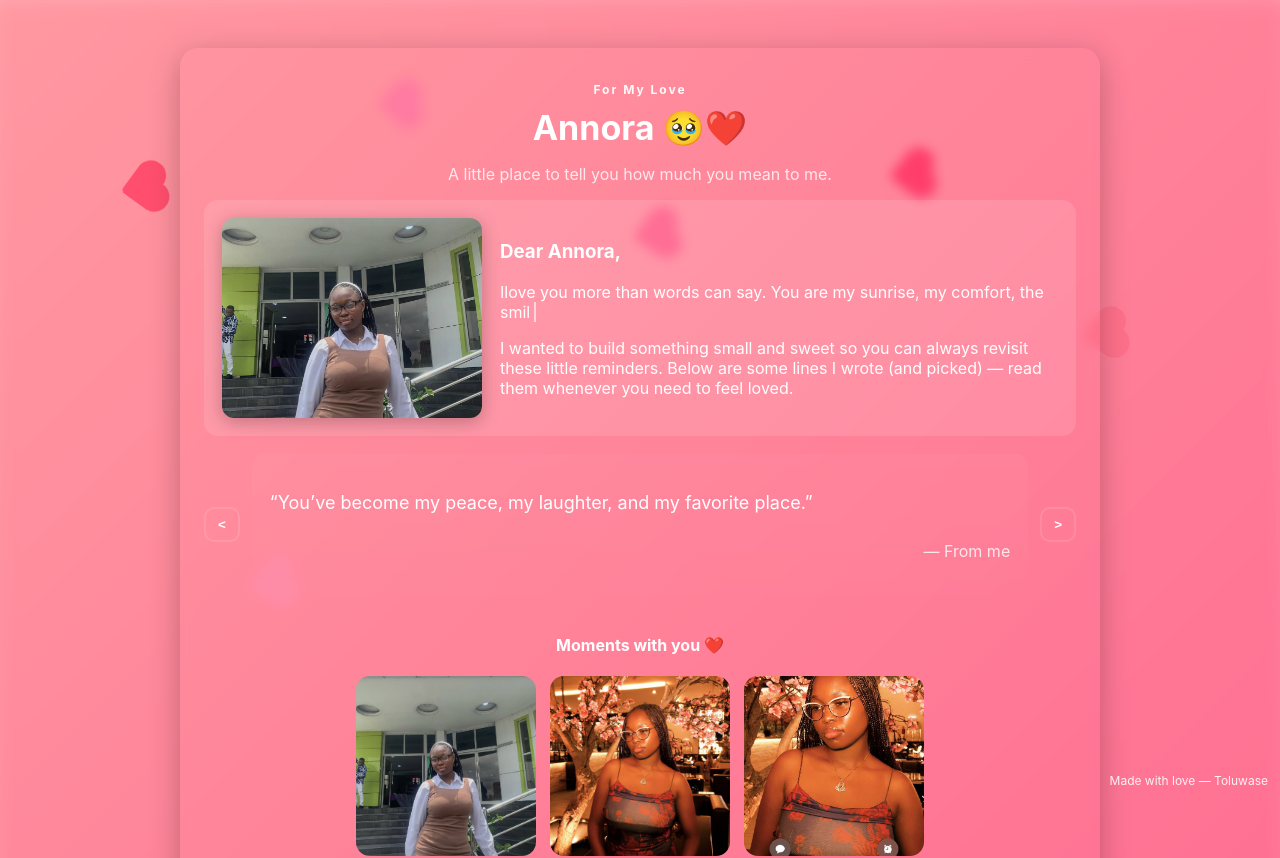
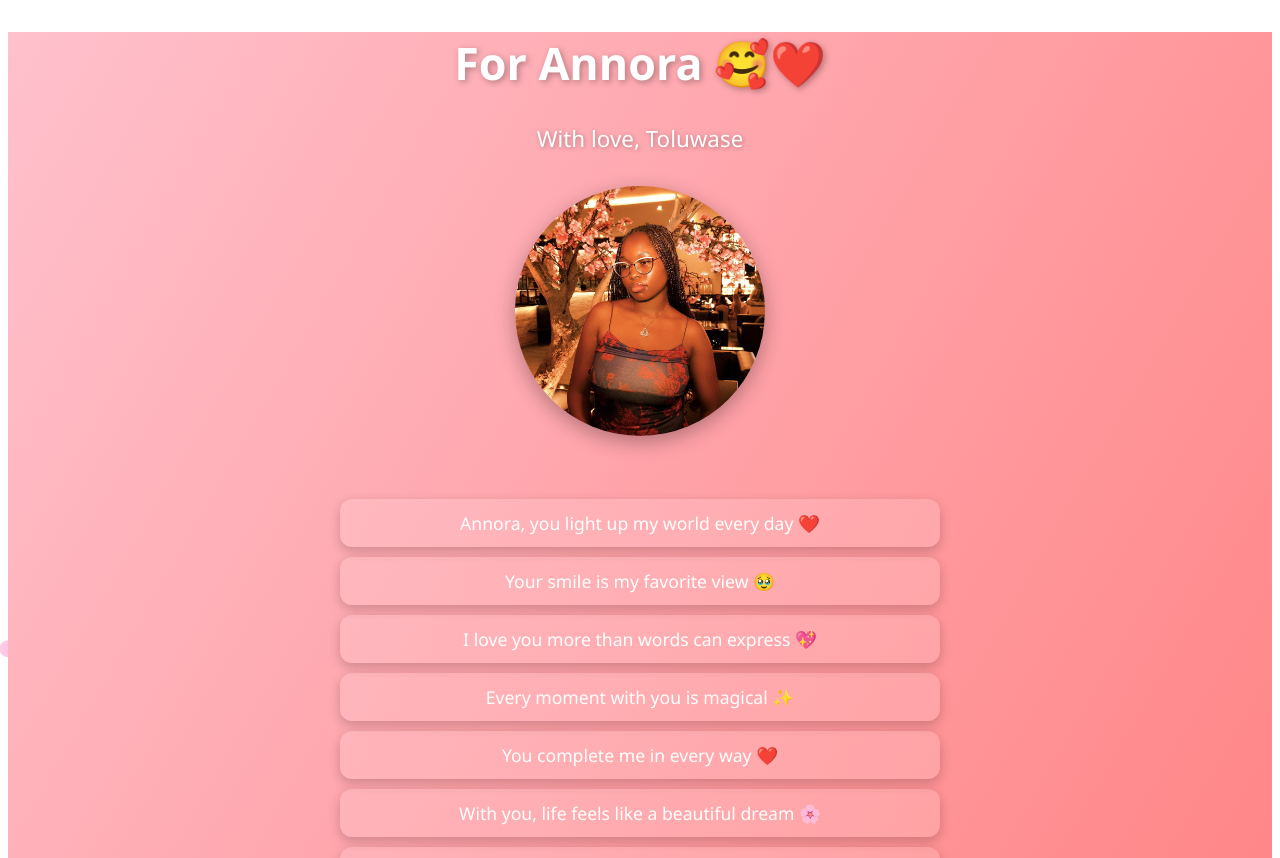
Before and after one commit to tolucodehub/for-my-love, a React (Vite) app: page / in a window 1280 px wide. Shown: the top 858 px of the page. Built offline with nearby package versions, Linux system fonts and the light colour scheme.

Commit message:
Updateapp: single image + floating heart effects

```diff
--- a/src/App.jsx
+++ b/src/App.jsx
@@ -1,125 +1,94 @@
-import React, { useEffect, useState } from "react";
+import { useEffect } from "react";
+import "./styles.css";
 
-const HER_NAME = "Annora";
-const SIGN_NAME = "Toluwase";
-
+// Heartfelt messages
 const MESSAGES = [
-  "Every day with you feels like a dream I never want to wake up from.",
-  "You’ve become my peace, my laughter, and my favorite place.",
-  "Even on my worst days, your love makes everything better.",
-  "If I could describe love in one word, it would simply be you.",
-  "You’re not just part of my story — you’re the best chapter.",
-  "My heart found its rhythm when it found you.",
-  "No poem or song could ever explain how deeply I love you.",
-  "Every beat of my heart whispers your name.",
-  "You’re my forever person, and I thank God for you every day.",
-  "If loving you is a journey, I never want to reach the destination."
+  "Annora, you light up my world every day ❤️",
+  "Your smile is my favorite view 🥹",
+  "I love you more than words can express 💖",
+  "Every moment with you is magical ✨",
+  "You complete me in every way ❤️",
+  "With you, life feels like a beautiful dream 🌸",
+  "Your love gives me strength 💪💞",
+  "You’re my forever and always 🥰",
+  "I cherish every laugh, every hug, every kiss 💓",
+  "Thank you for being you, my love 💖"
 ];
 
-function HeartParticles() {
-  // Simple decorative hearts using CSS animated elements
-  const hearts = Array.from({length: 12});
-  return (
-    <div className="hearts">
-      {hearts.map((_, i) => <div key={i} className={"heart heart-"+(i%6)} />)}
-    </div>
-  )
+export default function App() {
+  useEffect(() => {
+    // Background music (optional)
+    const audio = new Audio("/romantic.mp3");
+    audio.loop = true;
+    audio.volume = 0.2;
+    audio.play().catch(e => console.log("Audio play blocked by browser:", e));
+
+    // Gentle floating heart particles
+    const canvas = document.createElement("canvas");
+    canvas.id = "heartCanvas";
+    document.body.appendChild(canvas);
+    const ctx = canvas.getContext("2d");
+    let hearts = [];
+
+    function resize() {
+      canvas.width = window.innerWidth;
+      canvas.height = window.innerHeight;
+    }
+    window.addEventListener("resize", resize);
+    resize();
+
+    function createHeart() {
+      hearts.push({
+        x: Math.random() * canvas.width,
+        y: canvas.height + 20,
+        size: 10 + Math.random() * 15,
+        speed: 0.5 + Math.random() * 1.5,
+        opacity: 0.3 + Math.random() * 0.4
+      });
     }
 
-function Typewriter({text, speed=40}) {
-  const [display, setDisplay] = useState("");
-  useEffect(()=> {
-    let i = 0;
-    setDisplay("");
-    const t = setInterval(()=> {
-      setDisplay(prev => prev + text[i]);
-      i++;
-      if (i >= text.length) clearInterval(t);
-    }, speed);
-    return ()=> clearInterval(t);
-  }, [text, speed]);
-  return <span className="typewriter">{display}</span>
+    function draw() {
+      ctx.clearRect(0, 0, canvas.width, canvas.height);
+      hearts.forEach((heart, index) => {
+        ctx.beginPath();
+        ctx.fillStyle = `rgba(255, 105, 180, ${heart.opacity})`; // soft pink
+        ctx.arc(heart.x, heart.y, heart.size / 2, 0, Math.PI * 2);
+        ctx.fill();
+        heart.y -= heart.speed;
+        if (heart.y + heart.size < 0) hearts.splice(index, 1);
+      });
+      requestAnimationFrame(draw);
     }
 
-export default function App() {
-  const [loading, setLoading] = useState(true);
-  const [index, setIndex] = useState(0);
+    setInterval(createHeart, 500); // gentle new heart every 0.5s
+    draw();
 
-  useEffect(()=> {
-    const timer = setTimeout(()=> setLoading(false), 2600);
-    return ()=> clearTimeout(timer)
-  }, [])
-
-  useEffect(()=> {
-    const autoplay = setInterval(()=> {
-      setIndex(i => (i+1) % MESSAGES.length);
-    }, 5000);
-    return ()=> clearInterval(autoplay);
+    return () => {
+      window.removeEventListener("resize", resize);
+      document.body.removeChild(canvas);
+    };
   }, []);
 
   return (
-    <div className="page">
-      <div className="bg-gradient" />
-      <HeartParticles />
-
-      {loading ? (
-        <section className="center-card intro">
-          <div className="loader-heart" />
-          <h1>Something beautiful is loading…</h1>
-          <p className="muted">I made this just for you, {HER_NAME}.</p>
-        </section>
-      ) : (
-        <main className="center-card content">
+    <div className="app">
       <header className="header">
-            <h2 className="small">For My Love</h2>
-            <h1>Annora 🥹❤️</h1>
-            <p className="muted">A little place to tell you how much you mean to me.</p>
+        <h1>For Annora 🥰❤️</h1>
+        <h3>With love, Toluwase</h3>
       </header>
 
-          <section className="message-card">
-            <div className="left">
-              <div className="photo-placeholder">
-                <img src="/annora1.jpg" alt="Annora" className="photo" />
-              </div>
-            </div>
-            <div className="right">
-              <h3>Dear <span className="accent">{HER_NAME}</span>,</h3>
-              <p className="main-para">
-                <Typewriter text={`I love you more than words can say. You are my sunrise, my comfort, the smile that starts my day.`} />
-              </p>
-              <p className="main-para">
-                I wanted to build something small and sweet so you can always revisit these little reminders. Below are some lines I wrote (and picked) — read them whenever you need to feel loved.
-              </p>
-            </div>
+      <section className="photo-placeholder">
+        <img src="/annora2.jpg" alt="Annora" className="photo" />
       </section>
 
-          <section className="carousel">
-            <button className="nav" onClick={()=> setIndex(i => (i-1 + MESSAGES.length) % MESSAGES.length)}>&lt;</button>
-            <article className="card">
-              <p className="quote">“{MESSAGES[index]}”</p>
-              <p className="from muted">— From me</p>
-            </article>
-            <button className="nav" onClick={()=> setIndex(i => (i+1) % MESSAGES.length)}>&gt;</button>
-          </section>
-
-          <section className="photo-gallery">
-            <h4>Moments with you ❤️</h4>
-            <div className="gallery-grid">
-              <img src="/annora1.jpg" alt="Annora 1" />
-              <img src="/annora2.jpg" alt="Annora 2" />
-              <img src="/annora3.jpg" alt="Annora 3" />
-            </div>
+      <section className="messages">
+        {MESSAGES.map((msg, idx) => (
+          <p key={idx} className="message">{msg}</p>
+        ))}
       </section>
 
       <footer className="footer">
-            <p>Forever yours,</p>
-            <p className="signature">{SIGN_NAME} ❤️</p>
-            <button className="restart" onClick={()=> { setLoading(true); setTimeout(()=> setLoading(false), 800) }}>View Intro Again</button>
+        <p>💞 Made with love for Annora by Toluwase 💞</p>
       </footer>
-
-        </main>
-      )}
-      <aside className="floating-credit">Made with love — Toluwase</aside>
     </div>
-  )
+  );
 }
--- a/src/styles.css
+++ b/src/styles.css
@@ -1,119 +1,73 @@
-:root{
-  --bg1: #ff9aa2;
-  --bg2: #ff6f91;
-  --accent: #ff4d6d;
-  --muted: rgba(255,255,255,0.85);
-  --card-bg: rgba(255,255,255,0.12);
+/* Heart particle canvas */
+#heartCanvas {
+  position: fixed;
+  top: 0;
+  left: 0;
+  pointer-events: none; /* lets clicks go through */
+  z-index: 0; /* behind content */
 }
 
-*{box-sizing:border-box}
-html,body,#root{height:100%;margin:0;font-family:Inter, ui-sans-serif, system-ui, -apple-system, "Segoe UI", Roboto, "Helvetica Neue", Arial;}
-.page{position:relative;min-height:100vh;overflow:hidden;color:white}
-
-/* gradient background */
-.bg-gradient{
-  position:absolute;inset:0;background:linear-gradient(135deg,var(--bg1),var(--bg2));filter:blur(18px) saturate(1.05);transform:scale(1.05);z-index:0;
+.app {
+  position: relative;
+  z-index: 1; /* content above hearts */
+  font-family: 'Segoe UI', sans-serif;
+  text-align: center;
+  color: #fff;
+  background: linear-gradient(120deg, #ffc1cc, #ff7f7f);
+  min-height: 100vh;
 }
 
-/* hearts */
-.hearts{position:absolute;inset:0;pointer-events:none;z-index:1}
-.heart{position:absolute;width:28px;height:28px;background:transparent;transform:translate(-50%,-50%) rotate(45deg);border-radius:4px;opacity:0.9}
-.heart::before,.heart::after{content:"";position:absolute;width:28px;height:28px;background:inherit;border-radius:50%}
-.heart::before{top:-14px;left:0}
-.heart::after{left:14px;top:0}
-.heart-0{left:10%;top:20%;background:var(--accent);animation:float 9s ease-in-out infinite;}
-.heart-1{left:30%;top:10%;background:#ff7aa1;animation:float 7s ease-in-out infinite;}
-.heart-2{left:50%;top:25%;background:#ff5a87;animation:float 11s ease-in-out infinite;}
-.heart-3{left:70%;top:18%;background:#ff3d6b;animation:float 8s ease-in-out infinite;}
-.heart-4{left:85%;top:35%;background:#ff6f8a;animation:float 10s ease-in-out infinite;}
-.heart-5{left:20%;top:60%;background:#ff8aa6;animation:float 12s ease-in-out infinite;}
-.heart-6{left:40%;top:70%;background:#ff5b8b;animation:float 9s ease-in-out infinite;}
-.heart-7{left:60%;top:75%;background:#ff3d6b;animation:float 7s ease-in-out infinite;}
-.heart-8{left:80%;top:65%;background:#ff7aa1;animation:float 13s ease-in-out infinite;}
-.heart-9{left:5%;top:80%;background:#ff6f8a;animation:float 10s ease-in-out infinite;}
-.heart-10{left:92%;top:85%;background:#ff4a74;animation:float 11s ease-in-out infinite;}
-.heart-11{left:50%;top:90%;background:#ff6f91;animation:float 9s ease-in-out infinite;}
-
-@keyframes float {
-  0%{transform: translateY(0) rotate(45deg) scale(1); opacity:0.9}
-  50%{transform: translateY(-30px) rotate(35deg) scale(1.08); opacity:0.95}
-  100%{transform: translateY(0) rotate(45deg) scale(1); opacity:0.9}
+.header h1 {
+  font-size: 2.8rem;
+  margin-top: 2rem;
+  text-shadow: 2px 2px 6px rgba(0,0,0,0.3);
 }
 
-/* center card */
-.center-card{position:relative;z-index:2;max-width:920px;margin:48px auto;padding:24px;border-radius:18px;backdrop-filter:blur(6px);box-shadow:0 8px 30px rgba(0,0,0,0.25)}
-.intro{margin-top:12vh;text-align:center;padding:80px 40px;border-radius:20px;background:linear-gradient(180deg, rgba(255,255,255,0.06), rgba(255,255,255,0.02));}
-.loader-heart{width:88px;height:88px;margin:0 auto 14px;border-radius:20px;background:conic-gradient(from 120deg, rgba(255,255,255,0.18), rgba(255,255,255,0.04));box-shadow:0 8px 30px rgba(0,0,0,0.18);position:relative}
-.loader-heart::after{content:"";position:absolute;inset:12px;border-radius:14px;background:linear-gradient(135deg, rgba(255,255,255,0.06), rgba(255,255,255,0.01));}
-
-/* content */
-.header{text-align:center;margin-bottom:12px}
-.header .small{letter-spacing:2px;font-size:12px;opacity:0.95}
-.header h1{margin:6px 0;font-size:34px}
-.muted{color:var(--muted);opacity:0.95}
-
-/* message card */
-.message-card{display:flex;gap:18px;padding:18px;border-radius:14px;background:var(--card-bg);align-items:center}
-.photo-placeholder{width:260px;height:200px;border-radius:12px;background:linear-gradient(180deg, rgba(255,255,255,0.06), rgba(255,255,255,0.02));display:flex;flex-direction:column;align-items:center;justify-content:center;color:var(--muted);font-weight:600}
-.photo-placeholder small{display:block;margin-top:8px;font-size:11px;opacity:0.85}
-.left{flex:0 0 260px}
-.right{flex:1}
+.header h3 {
+  font-size: 1.4rem;
+  font-weight: 400;
+  margin-bottom: 2rem;
+  text-shadow: 1px 1px 4px rgba(0,0,0,0.3);
+}
 
 .photo-placeholder img.photo {
-  width: 100%;
-  height: 100%;
-  border-radius: 12px;
+  width: 250px;
+  height: 250px;
+  border-radius: 50%;
   object-fit: cover;
-  box-shadow: 0 4px 18px rgba(0, 0, 0, 0.25);
-}
-/* typewriter */
-.typewriter{border-right:2px solid rgba(255,255,255,0.6);padding-right:4px}
-
-/* carousel */
-.carousel{display:flex;align-items:center;gap:12px;margin-top:18px}
-.nav{background:transparent;border:2px solid rgba(255,255,255,0.12);padding:8px 12px;border-radius:10px;color:white;font-weight:700;cursor:pointer}
-.card{flex:1;padding:18px;border-radius:12px;background:linear-gradient(180deg, rgba(255,255,255,0.03), rgba(255,255,255,0.01));min-height:90px;display:flex;flex-direction:column;justify-content:center}
-.quote{font-size:18px;line-height:1.4}
-.from{margin-top:8px;text-align:right}
-.photo-gallery {
-  text-align: center;
-  margin-top: 40px;
+  box-shadow: 0 6px 20px rgba(0,0,0,0.3);
+  margin-bottom: 2rem;
+  transition: transform 0.3s ease;
 }
 
-.gallery-grid {
-  display: flex;
-  flex-wrap: wrap;
-  justify-content: center;
-  gap: 14px;
-  margin-top: 14px;
+.photo-placeholder img.photo:hover {
+  transform: scale(1.05);
 }
 
-.gallery-grid img {
-  width: 180px;
-  height: 180px;
-  object-fit: cover;
-  border-radius: 14px;
-  transition: transform 0.3s ease, box-shadow 0.3s ease;
+.messages {
+  max-width: 600px;
+  margin: 0 auto;
+  padding: 1rem;
 }
 
-.gallery-grid img:hover {
-  transform: scale(1.05);
-  box-shadow: 0 8px 25px rgba(255, 100, 140, 0.4);
+.message {
+  background: rgba(255,255,255,0.15);
+  border-radius: 12px;
+  padding: 12px;
+  margin: 10px 0;
+  font-size: 1.1rem;
+  box-shadow: 0 4px 12px rgba(0,0,0,0.2);
+  animation: fadeIn 1s ease forwards;
 }
 
-/* footer */
-.footer{display:flex;align-items:center;justify-content:space-between;margin-top:18px;gap:12px}
-.signature{font-weight:800}
-.restart{background:transparent;border:1px solid rgba(255,255,255,0.12);padding:8px 14px;border-radius:12px;color:white;cursor:pointer}
+@keyframes fadeIn {
+  from { opacity: 0; transform: translateY(20px);}
+  to { opacity: 1; transform: translateY(0);}
+}
 
-/* floating credit */
-.floating-credit{position:fixed;right:12px;bottom:12px;z-index:3;font-size:12px;opacity:0.9}
-
-/* responsiveness */
-@media (max-width:780px){
-  .message-card{flex-direction:column}
-  .left{flex:unset}
-  .photo-placeholder{width:100%;height:180px}
-  .center-card{margin:20px;padding:18px}
-  .header h1{font-size:26px}
+.footer {
+  margin-top: 50px;
+  padding: 20px 0;
+  font-size: 1rem;
+  text-shadow: 1px 1px 4px rgba(0,0,0,0.3);
 }
```
Lines whose indentation alone changed are shown as unchanged.
